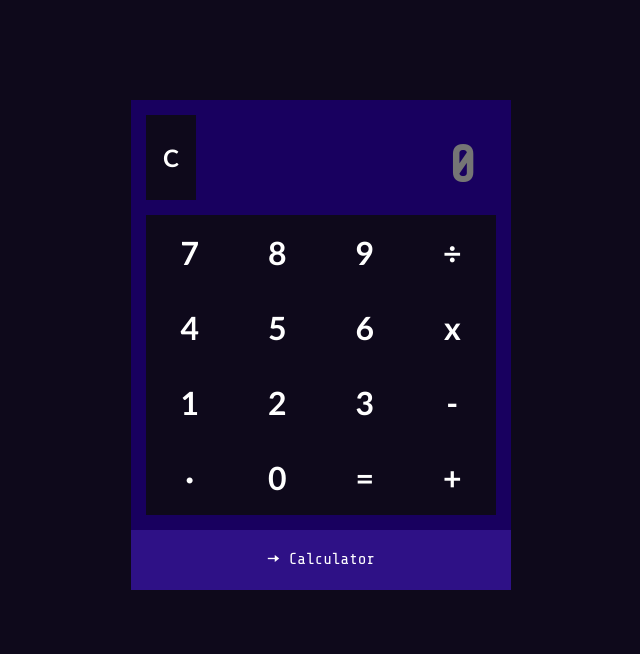
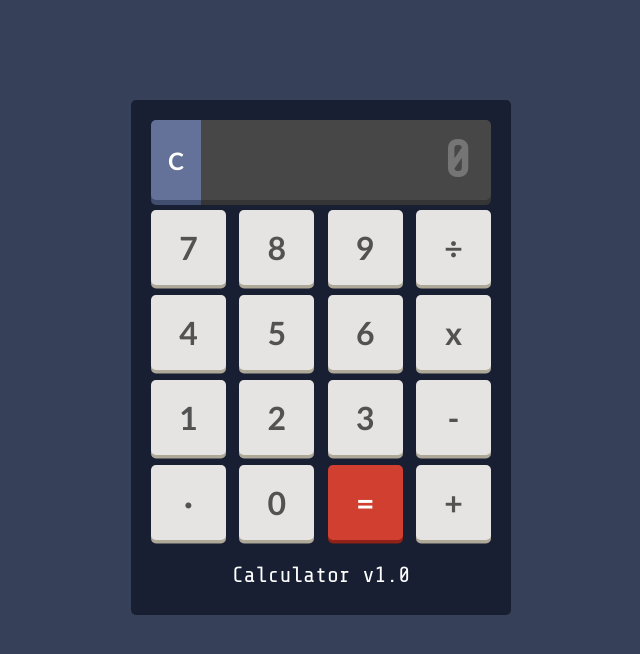
Before and after one commit to devleonardo/calculator, a plain HTML site: page index.html in a window 1280 px wide. Shown: the whole page, without its empty margins (319-959 px from the left). Drawn offline with nearby package versions, Linux system fonts and the light colour scheme.

Commit message:
new layout

```diff
--- a/css/style.css
+++ b/css/style.css
@@ -6,51 +6,67 @@
     text-decoration: none;
     list-style: none;
     border: none;
-    background: #0E091B;
 }
 
-.container {
-    margin: 0 auto;
+body {
+    display: flex;
+    flex-wrap: wrap;
+    justify-content: center;
+    align-items: center;
+    background: #364159;
 }
 
 .calculator{
-    width: 100%;
+    background: #181F32;
+    max-width: 350px;
+    margin-top: 100px;
+    padding: 15px;
+    border-radius: 5px;
+    display: grid;
+    grid-template-columns: 1fr;
 }
 
 .calc{
-    width: 350px;
-    height: 400px;
-    margin-top: 100px;
-    padding: 15px;
-    background: #18005f;
+    grid-column: 1fr;
+    display: grid;
+    grid-template-columns: 1fr;
 }
 
 .visor{
-    background: transparent;
     display: grid;
-    grid-template-columns: 1fr 1fr 1fr 1fr;
+    grid-template-columns: 1fr 3fr;
 }
 
 #clear{
-    width: 50px;
-    height: 85px;
-    background: #0E091B;
-    color: white;
+    grid-column: 1fr;
+    height: 80px;
+    color: rgb(255, 255, 255);
     font-family: 'Trebuchet MS', 'Lucida Sans Unicode', 'Lucida Grande', 'Lucida Sans', Arial, sans-serif;
     font-weight: bold;
     font-size: 1.5em;
     cursor: pointer;
+    background: #647299;
+    box-shadow: 0px 5px #414E70;
+    border-radius: 5px 0 0 5px;
+    transition: 0.2s;
+    margin: 5px 0 0 5px;
 }
 
 #clear:hover{
-    background: #0084ff;
-    color: #2e1186;
+    background: #586588;
+    color: #ffffff;
+}
+
+#clear:active{
+    height: 80px;
+    background: #485370;
 }
 
 #exit{
-    width: 260px;
-    height: 100px;
-    background: transparent;
+    grid-column: 3fr;
+    width: 250px;
+    height: 80px;
+    background: #474747;
     border: none;
     text-align: right;
     color: white;
@@ -59,17 +75,24 @@
     font-weight: bold;
     padding: 0 20px 0 20px;
     outline-style: none;
+    margin: 5px 5px 0 0;
+    border-radius: 0 5px 5px 0;
+    box-shadow: 0px 5px #353535;
 }
 
 .keys {
-    display: grid;
-    grid-template-columns: 1fr 1fr 1fr 1fr;
+    display: flex;
+    flex-wrap: wrap;
+    justify-content: space-between;
+    align-items: center;
+    padding: 5px;
 }
 
 dt, dd{
-    width: 100%;
+    width: 75px;
     height: 75px;
-    background: #0E091B;
+    margin: 5px 0;
+    background: #E5E4E2;
     cursor: pointer;
     display: flex;
     align-items: center;
@@ -77,28 +100,58 @@ dt, dd{
     font-family: 'Trebuchet MS', Arial, sans-serif;
     font-weight: 600;
     font-size: 2em;
-    color: #ffffff;
+    color: #525252;
     text-align: center;
+    border-radius: 5px;
+    box-shadow: 0px 3.5px #AEA899;
+    transition: 0.2s;
 }
 
 dt:hover{
-    background: #2e1186;
+    background: #d1d1d1;
+    transition: 0.2s;
+}
+
+dt:active{
+    margin: 5px 0 0 0;
+    background: #bbbbbb;
+    transition: 0.2s;
+
 }
 
 dd:hover{
-    background: #0084ff;
-    color: #2e1186;
+    background: #d1d1d1;
+    transition: 0.2s;
 }
 
-footer{
-    width: 350px;
-    height: 30px;
-    padding: 15px;
+dd:active{
+    margin: 5px 0 0 0;
+    background: #bbbbbb;
+    transition: 0.2s;
+}
+
+dd:nth-child(15){
+    background: #D13F30;
+    box-shadow: 0px 3.5px #8F2116;
+    color: white;
+}
+dd:nth-child(15):hover{
+    background: #b9382a;
+}
+
+dd:nth-child(15):active{
+    margin: 5px 0 0 0;
+    background: #a03024;
+    transition: 0.2s;
+}
+
+.version{
+    height: 50px;
     text-align: center;
     color: white;
     display: flex;
     justify-content: center;
     align-items: center;
-    background: #2e1186;
     font-family: 'Share Tech Mono', monospace;
+    font-size: 22px;
 }
--- a/index.html
+++ b/index.html
@@ -8,9 +8,8 @@
     <title>Calculator</title>
 </head>
 <body>
-    <section class="calculator">
-        <div class="calc container">
-            <!-- <output id="exit">0</output> -->
+    <section class="calculator container">
+        <div class="calc ">
             <div class="visor">
                 <input type="button" value="C" id="clear">
                 <input type="text" value="" id="exit" placeholder="0" readonly>
@@ -34,10 +33,10 @@
                 <dd>+</dd>
             </dl>
         </div>
+        <div class="container version">
+            Calculator v1.0
+        </div>
     </section>
-    <footer class="container">
-        🠦 Calculator
-    </footer>
     <script src="js/script.js"></script>
 </body>
 </html>
--- a/js/script.js
+++ b/js/script.js
@@ -23,7 +23,7 @@ signals.forEach((i) => {
 
 // EVENTO DE CLICK AO OPERADOR +, -, ÷, x
 // PEGA O VALOR TECLADO E ADICIONA NO INICIO DE UM ARRAY
-// EXITE O VALOR NO VISOR COM O OPERADOR SELECIONADO
+// EXIBE O VALOR NO VISOR COM O OPERADOR SELECIONADO
 [operator[0], operator[1], operator[2], operator[5]].forEach(e=> {
     e.addEventListener('click', (event) => {
         console.log(event.target.innerText);
```
Also changed, not shown: image_01.png (added).
